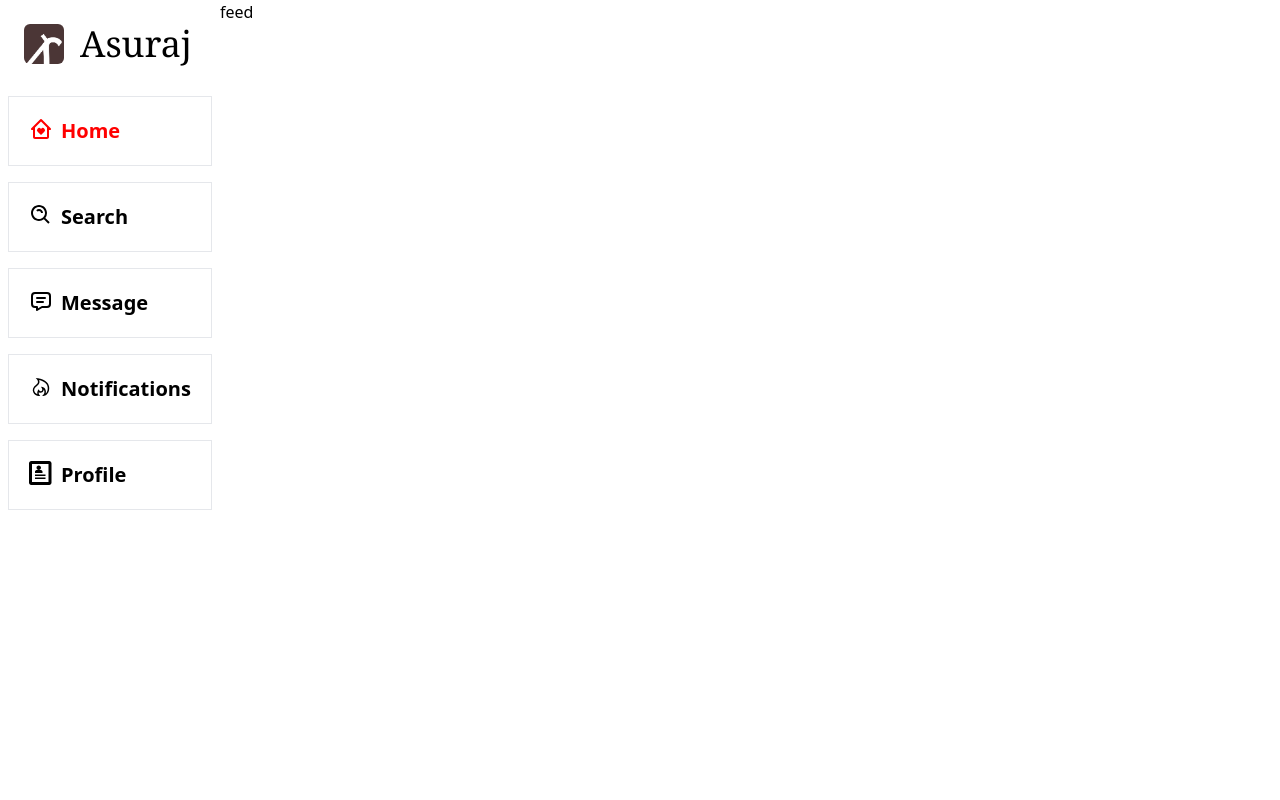
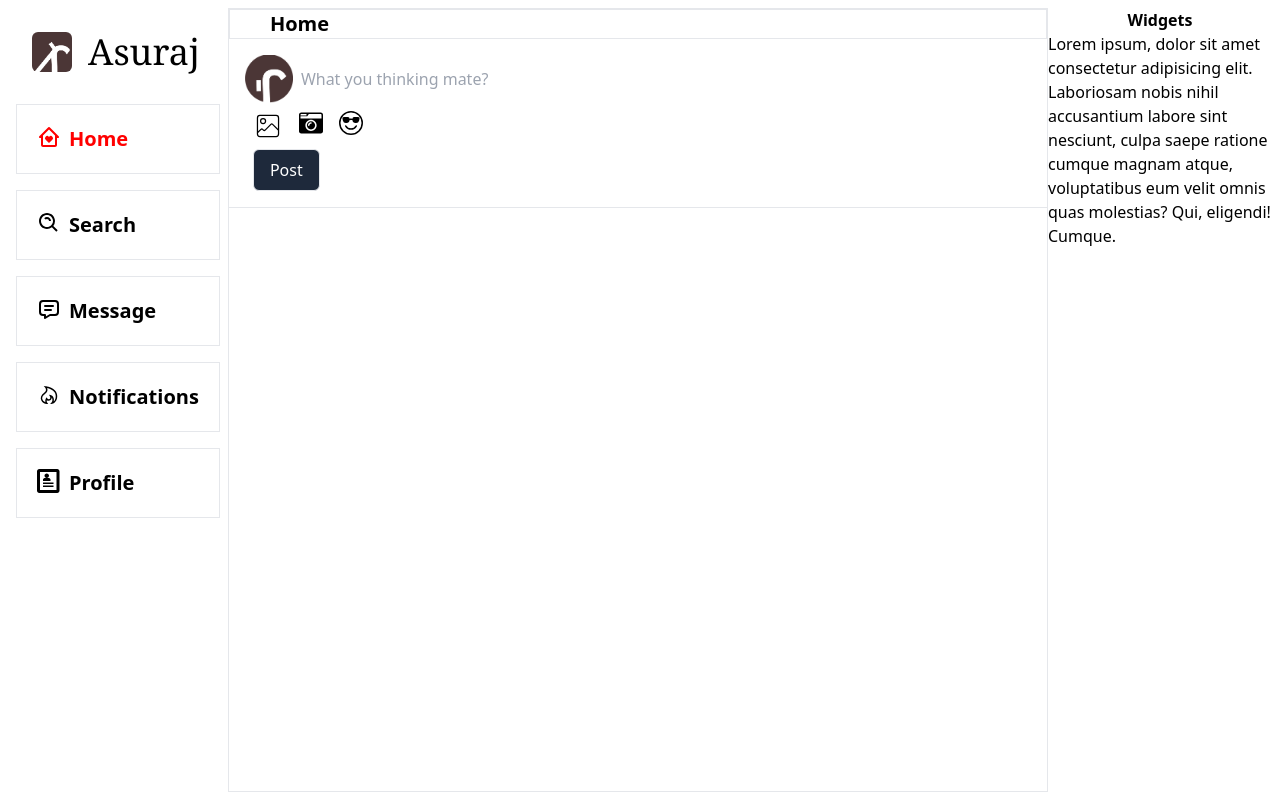
Before and after one commit to Luckyzen69/Asuraj-, a React (Vite) app: page / in a window 1280 px wide. Built offline with nearby package versions, Linux system fonts and the light colour scheme.

Commit message:
Added POV component and Widgets component to the App.

```diff
--- a/src/App.jsx
+++ b/src/App.jsx
@@ -3,19 +3,20 @@ import './App.css'
 import { Route,Routes } from 'react-router-dom'
 import Navigation from './components/navigation'
 import Feed from './components/feed'
-
+import Widgets from './components/widgets'
 
 
 function App() {
 
   return (
     <>
-    <div className='flex'>
+    <div className='flex max-w-screen-xl	h-screen ml-auto mr-auto p-2'>
    <Navigation/>
      <Routes>
       <Route path='/' element={<Feed/>} />
       <Route path='/feed' element={<Feed/>} />
      </Routes>
+     <Widgets/>
     </div>
     </>
   )
--- a/src/components/feed.jsx
+++ b/src/components/feed.jsx
@@ -1,12 +1,14 @@
-
-
+import POV from "./pov"
 export default function feed(){
     return(
         <>
-        <div >
-            <p className="text-center ">feed</p>
+       <div className='min-w-max flex-auto  overflow-auto border ' >
+        <div className="sticky top-0 z-auto border pl-10  ">
+            <h2 className="font-bold text-xl fomt-mono ">Home</h2>
+        </div>
+        <POV/>
 
-        </div>
+       </div>
         </>
     )
 }
--- /dev/null
+++ b/src/components/post.jsx
@@ -0,0 +1,25 @@
+import J from '../assets/j.png'
+
+
+export default function Post({
+    displayName,
+    username,
+    verified,
+    text,
+    image,
+    avatar
+}){
+
+    return (
+    <>
+    <div className="post ">
+        <div>
+        <img src={J} alt="" className='h-12'  />
+        </div>
+        <div>
+
+        </div>
+         </div>
+    </>
+    )
+}
--- /dev/null
+++ b/src/components/pov.jsx
@@ -0,0 +1,28 @@
+import J from '../assets/j.png'
+import { CiImageOn } from "react-icons/ci";
+import { FaCameraRetro } from "react-icons/fa";
+import { BsEmojiSunglasses } from "react-icons/bs";
+
+export default function POV(){
+    return(
+        <>
+         <div  className='pr-10' >
+          <form className='p-4'>
+            <div className=' flex ' >
+                <img src={J} alt="" className='h-12'  />
+                    <input type="text" placeholder="What you thinking mate? " className=' flex flex-1 ml-2'/>
+                </div>
+                <div className='flex justify-start text-center'>
+                   <CiImageOn type="text" src="" alt="" placeholder='input your image'className='text-3xl m-2' />
+                   <FaCameraRetro type="text" src="" alt="" placeholder='input your image'className='text-2xl m-2' />
+                   <BsEmojiSunglasses type="text" src="" alt="" placeholder='input your image'className='text-2xl m-2' />
+
+                </div>
+                   <button className='flex flex-1 ml-2 border rounded-md p-2 pl-4 pr-4 bg-slate-800 text-white'>Post</button>
+          </form>
+
+        </div>
+        <hr />
+        </>
+    )
+}
--- /dev/null
+++ b/src/components/widgets.jsx
@@ -0,0 +1,15 @@
+
+
+export default function (){
+    return (
+        <>
+        <div className="w-56">
+
+        <h2 className="font-bold text-center">Widgets</h2>
+        <div>
+            <p>Lorem ipsum, dolor sit amet consectetur adipisicing elit. Laboriosam nobis nihil accusantium labore sint nesciunt, culpa saepe ratione cumque magnam atque, voluptatibus eum velit omnis quas molestias? Qui, eligendi! Cumque.</p>
+        </div>
+        </div>
+        </>
+    )
+}
```
